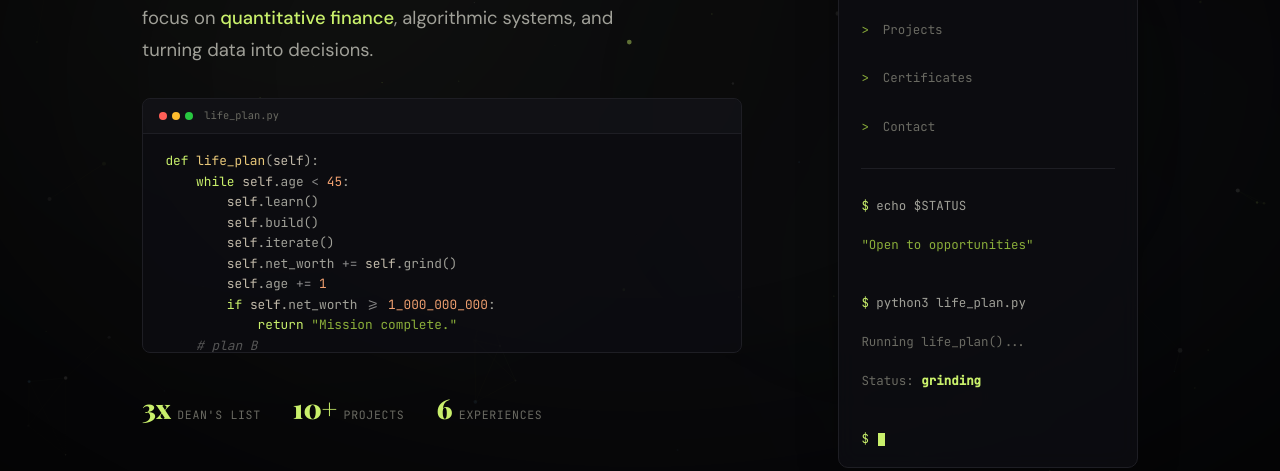
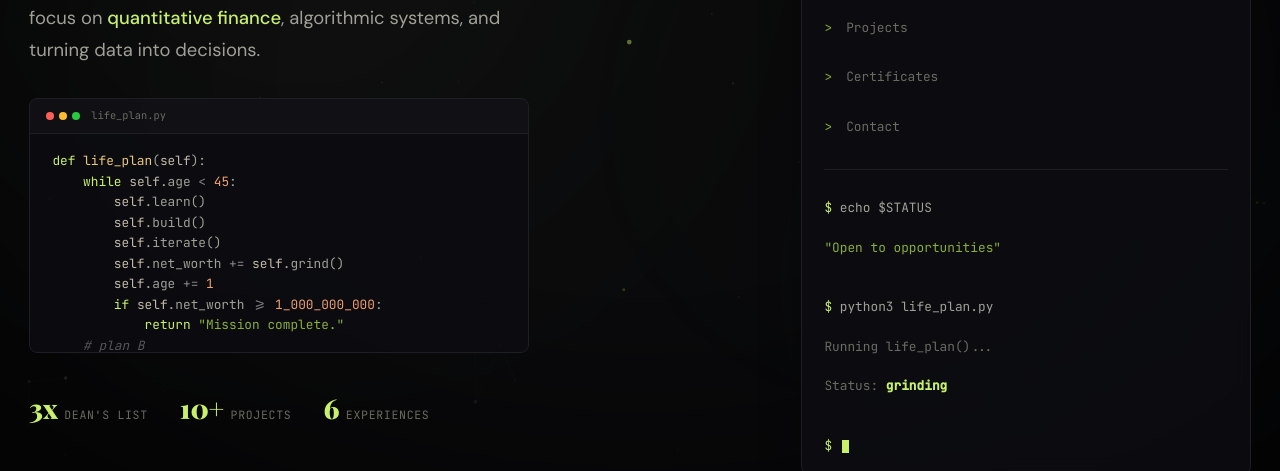
Before and after one commit to TrungNguyen-ybidh/ImTrungNguyen.net, a plain HTML site: page index.html in a window 1280 px wide. Shown: the part 329-800 px from the top of the page. Drawn offline with nearby package versions, Linux system fonts and the light colour scheme; a web font is replaced by a local one.

Commit message:
update the gap rem

```diff
--- a/index.html
+++ b/index.html
@@ -28,12 +28,12 @@
       justify-content: center;
       height: 100vh;
       padding: 4rem 3rem 2.5rem;
-      gap: 6rem;
+      gap: 17rem;
     }
 
     /* ===== LEFT PANEL — IDENTITY ===== */
     .panel-left {
-      width: 600px;
+      width: 500 px;
       flex-shrink: 0;
       display: flex;
       flex-direction: column;
@@ -187,7 +187,7 @@
 
     /* ===== RIGHT PANEL — NAV TERMINAL ===== */
     .panel-right {
-      width: 300px;
+      width: 450px;
       flex-shrink: 0;
       display: flex;
       align-items: center;
@@ -222,7 +222,7 @@
     .nav-terminal-body {
       padding: 1.2rem 1.4rem;
       font-family: var(--mono);
-      font-size: 0.78rem;
+      font-size: 0.8rem;
       line-height: 1.55;
       color: var(--text-muted);
       white-space: pre;
```
